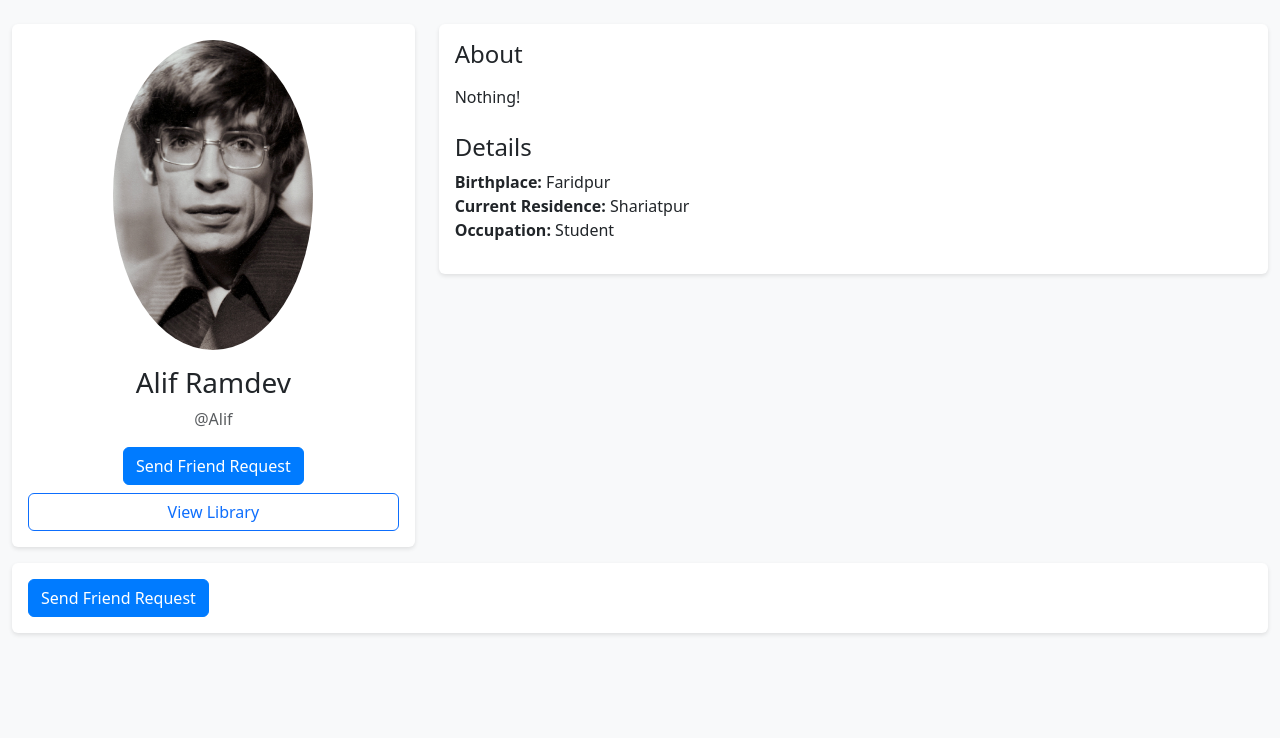
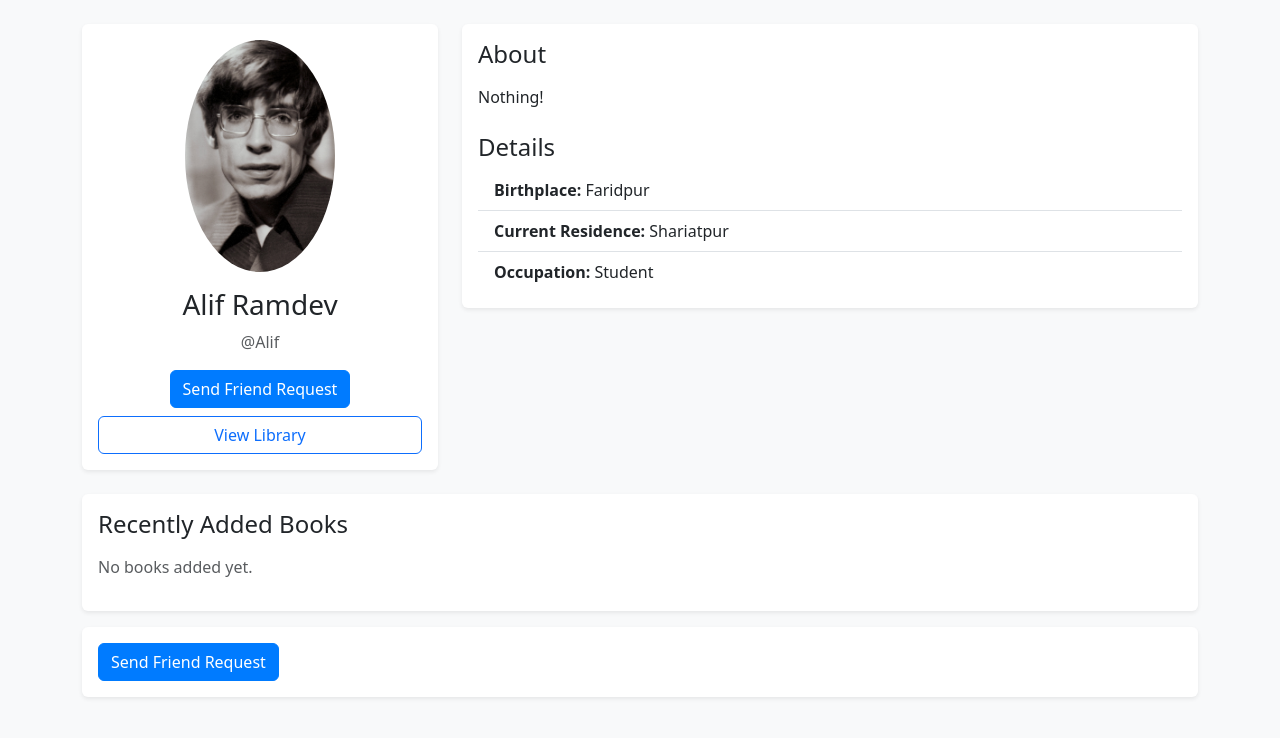
Before and after one commit to sh-sanu/BookFriend, a Django app: a page that uses templates/core/profile/view.html in a window 1280 px wide. Shown: the part 62-800 px from the top of the page. Run offline with Django 5.2, Linux system fonts and the light colour scheme; a user stored in the database is signed in; data comes from the database, SQL or seed files in the repository; both versions use the stored data as it was after the commit.

Commit message:
UI update

```diff
--- a/Core/views.py
+++ b/Core/views.py
@@ -109,6 +109,11 @@ def profile_view(request, username):
         "is_friend": is_friend,
         "pending_request": pending_request,
     }
+
+    # Get recently added books by the user
+    recent_books = Book.objects.filter(owner=user).order_by('-created_at')[:6]
+    context['recent_books'] = recent_books
+
     return render(request, "core/profile/view.html", context)
 
 
@@ -574,6 +579,9 @@ def search(request):
                 else:
                     friendship_status[user.id] = None
 
+            if friendship_status:
+                context['friendship_status'] = friendship_status
+
         if search_type in ["all", "books"]:
             # Get friend IDs
             friend_ids = Friendship.objects.filter(
@@ -593,13 +601,13 @@ def search(request):
                 available=True,
             ).select_related("owner")
 
-    context = {
-        "query": query,
-        "search_type": search_type,
-        "users": users,
-        "books": books,
-        "friendship_status": friendship_status if 'friendship_status' in locals() else {},
-    }
+            context['books'] = books
+
+
+    context['query'] = query
+    context['search_type'] = search_type
+    context['users'] = users
+
     return render(request, "core/search/results.html", context)
 
 
@@ -780,6 +788,7 @@ def book_detail(request, book_id):
         'form': form,
         'is_friend': is_friend,
         'borrowing_history': borrowing_history,
+        'is_owner': request.user == book.owner, # Add is_owner to context
     }
     book.has_pending_request = BookRequest.has_pending_request(book, request.user)
     return render(request, 'core/books/book_detail.html', context)
--- a/templates/core/books/book_detail.html
+++ b/templates/core/books/book_detail.html
@@ -78,7 +78,7 @@
           <h2 class="h5 mb-0">Submit a Review</h2>
         </div>
         <div class="card-body">
-          {% if is_friend %}
+          {% if is_friend or is_owner %}
             <form method="post" action="{% url 'core:submit_review' book.id %}">
               {% csrf_token %}
               <div class="mb-3">
--- a/templates/core/profile/view.html
+++ b/templates/core/profile/view.html
@@ -4,15 +4,18 @@
 {% block title %}{{ profile_user.get_full_name }} - Book Friend{% endblock %}
 
 {% block content %}
-<div class="row">
+<div class="container mt-4">
+    <div class="row justify-content-center">
+        <!-- Profile Card Section -->
         <div class="col-md-4">
-        <div class="card">
+            <div class="card shadow-sm">
                 <div class="card-body text-center">
                     {% if profile.profile_picture %}
-                    <img src="{{ profile.profile_picture.url }}" alt="Profile Picture" class="rounded-circle img-fluid mb-3" style="max-width: 200px;">
+                        <img src="{{ profile.profile_picture.url }}" alt="Profile Picture" class="img-fluid rounded-circle mb-3" style="max-width: 150px; height: auto;">
                     {% else %}
-                    <img src="{% static 'core/images/default-profile.png' %}" alt="Default Profile Picture" class="rounded-circle img-fluid mb-3" style="max-width: 200px;">
+                        <img src="{% static 'core/images/default-profile.png' %}" alt="Default Profile Picture" class="img-fluid rounded-circle mb-3" style="max-width: 150px; height: auto;">
                     {% endif %}
+
                     <h3 class="card-title">{{ profile_user.get_full_name }}</h3>
                     <p class="text-muted">@{{ profile_user.username }}</p>
 
@@ -29,30 +32,29 @@
                                 <button class="btn btn-secondary" disabled>Friend Request Pending</button>
                             {% endif %}
                         {% endif %}
-                    <!-- Add Library Button -->
-                    <a href="{% url 'core:library' username=profile_user.username %}" class="btn btn-outline-primary">
-                        View Library
-                    </a>
+                        <a href="{% url 'core:library' username=profile_user.username %}" class="btn btn-outline-primary">View Library</a>
                     </div>
                 </div>
             </div>
         </div>
+
+        <!-- About and Details Section -->
         <div class="col-md-8">
-        <div class="card">
+            <div class="card shadow-sm">
                 <div class="card-body">
-                <h4>About</h4>
+                    <h4 class="mb-3">About</h4>
                     <p>{{ profile.bio|linebreaks|default:"No bio available." }}</p>
 
                     <h4 class="mt-4">Details</h4>
-                <ul class="list-unstyled">
+                    <ul class="list-group list-group-flush">
                         {% if profile.birthplace %}
-                        <li><strong>Birthplace:</strong> {{ profile.birthplace }}</li>
+                            <li class="list-group-item"><strong>Birthplace:</strong> {{ profile.birthplace }}</li>
                         {% endif %}
                         {% if profile.current_residence %}
-                        <li><strong>Current Residence:</strong> {{ profile.current_residence }}</li>
+                            <li class="list-group-item"><strong>Current Residence:</strong> {{ profile.current_residence }}</li>
                         {% endif %}
                         {% if profile.occupation %}
-                        <li><strong>Occupation:</strong> {{ profile.occupation }}</li>
+                            <li class="list-group-item"><strong>Occupation:</strong> {{ profile.occupation }}</li>
                         {% endif %}
                     </ul>
                 </div>
@@ -60,17 +62,43 @@
         </div>
     </div>
 
+    <!-- Recently Added Books Section -->
+    <div class="card mt-4 shadow-sm">
+        <div class="card-body">
+            <h4 class="mb-3">Recently Added Books</h4>
+            {% if recent_books %}
+                <div class="row row-cols-2 row-cols-md-3 g-3">
+                    {% for book in recent_books %}
+                        <div class="col">
+                            <div class="card h-100">
+                                <img src="{{ book.cover_image.url }}" class="card-img-top book-cover" alt="{{ book.title }}" style="height: 200px; object-fit: cover;">
+                                <div class="card-body p-2">
+                                    <h6 class="card-title text-truncate">{{ book.title }}</h6>
+                                    <p class="card-text"><small class="text-muted">By {{ book.author }}</small></p>
+                                </div>
+                                <a href="{% url 'core:book_detail' book.id %}" class="stretched-link"></a>
+                                <a href="{% url 'core:book_request' book.id %}" class="btn btn-primary btn-sm w-100">
+                                    <i class="bi bi-book"></i> Request Book
+                                </a>
+                            </div>
+                        </div>
+                    {% endfor %}
+                </div>
+            {% else %}
+                <p class="text-muted">No books added yet.</p>
+            {% endif %}
+        </div>
+    </div>
+
     {% if not is_owner %}
-    <div class="card mt-3">
-        <div class="card-body">
+        <div class="card mt-3 shadow-sm">
+            <div class="card-body d-flex justify-content-between align-items-center">
                 {% if is_friend %}
-                <div class="d-flex justify-content-between align-items-center">
                     <p class="text-success mb-0">You are friends</p>
-                    <form method="post" action="{% url 'core:friend_remove' profile_user.username %}" class="d-inline" onsubmit="return confirm('Are you sure you want to remove this friend?');">
+                    <form method="post" action="{% url 'core:friend_remove' profile_user.username %}" onsubmit="return confirm('Are you sure you want to remove this friend?');">
                         {% csrf_token %}
                         <button type="submit" class="btn btn-outline-danger btn-sm">Unfriend</button>
                     </form>
-                </div>
                 {% elif pending_request %}
                     <p class="text-muted mb-0">Friend request pending</p>
                 {% else %}
@@ -82,4 +110,5 @@
             </div>
         </div>
     {% endif %}
+</div>
 {% endblock %}
```
Also changed, not shown: db.sqlite3. Lines whose indentation alone changed are shown as unchanged.
